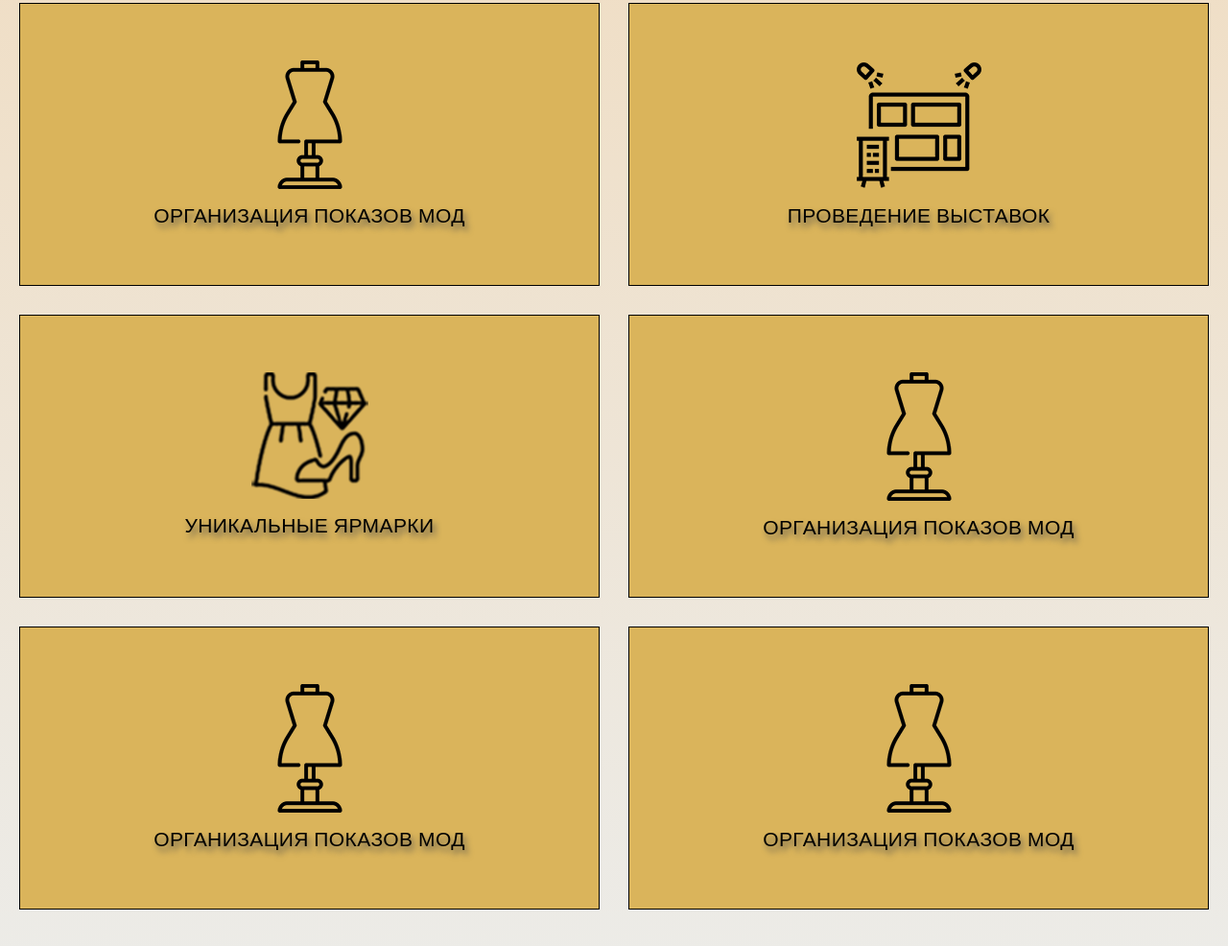
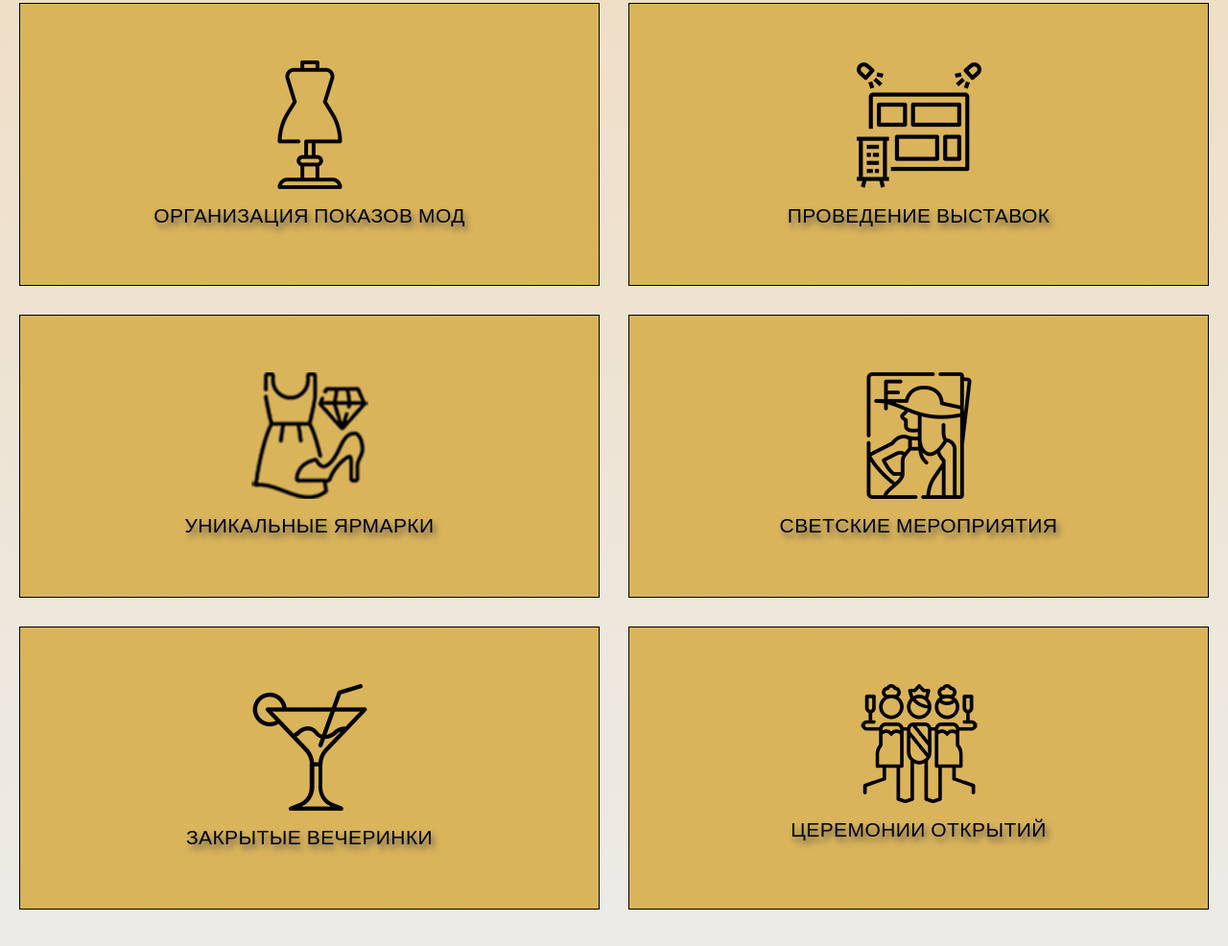
Before and after one commit to JuliaMISH/figma-layout, a plain HTML site: page index.html in a window 1280 px wide. Shown: the part 2742-3728 px from the top of the page at 96% size. Drawn offline with nearby package versions, Linux system fonts and the light colour scheme.

Commit message:
corrected the permission

```diff
--- a/css/style.css
+++ b/css/style.css
@@ -397,16 +397,17 @@ body {
         justify-content: center;
         flex-wrap: wrap;
         flex-direction: row-reverse;
+        grid-gap:20px;
     }
     .request__h5 {
         text-align: center;
     }
 }
 @media screen and (max-width: 300px) {
-    /* .request {
+    .request {
         margin-right: 15px;
         padding-left: 15px;
-    } */
+    }
     .request__h4 {
         font-size: 54px;
     }
--- a/index.html
+++ b/index.html
@@ -108,7 +108,7 @@
                     <h5 class="request__h5">Реализуем самые смелые мероприятия Москвы</h5>
                 </div>
                 <div class="request__flex-right"></div>
-                <button class="request__btn">
+                    <button class="request__btn">
                     <img src="img/шрустальный шар.png " alt="Envelop" class="request__icon">
                     Связаться с нами
                 </button>
@@ -134,16 +134,16 @@
                     <h4 class="text-h4 services__h4">Уникальные ярмарки</h4>
                 </div>
                 <div class="services__grid-item">
-                    <img class="services__icon" src="img/Мода_1.png " alt="" >
-                    <h4 class="text-h4 services__h4">Организация показов мод</h4>
+                    <img class="services__icon" src="img/Светские мероприятия.png" alt="" >
+                    <h4 class="text-h4 services__h4">Светские мероприятия</h4>
                 </div>
                 <div class="services__grid-item">
-                    <img class="services__icon" src="img/Мода_1.png " alt="" >
-                    <h4 class="text-h4 services__h4">Организация показов мод</h4>
+                    <img class="services__icon" src="img/Закрытые вечеринки (2).png " alt="" >
+                    <h4 class="text-h4 services__h4">Закрытые вечеринки</h4>
                 </div>
                 <div class="services__grid-item">
-                    <img class="services__icon" src="img/Мода_1.png " alt="" >
-                    <h4 class="text-h4 services__h4">Организация показов мод</h4>
+                    <img class="services__icon" src="img/Открытие магазина.png " alt="" >
+                    <h4 class="text-h4 services__h4">Церемонии открытий</h4>
                 </div>
             </div>
         </div>
```
Also changed, not shown: img/free-icon-bachelorette-party-978373.png (deleted), img/free-icon-fashion-6749749.png (deleted), img/free-icon-fashion-designer-3527056.png (added), img/free-icon-magazine-4643309.png (deleted), img/Закрытые вечеринки (2).png (added), img/Закрытые вечеринки.png (renamed from img/free-icon-corporate-event-6016273.png), img/Открытие магазина.png (added), img/Светские мероприятия.png (added).
